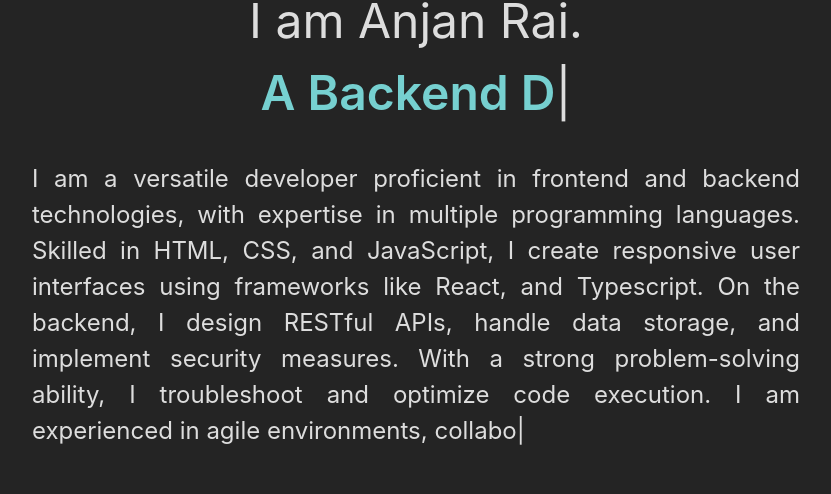
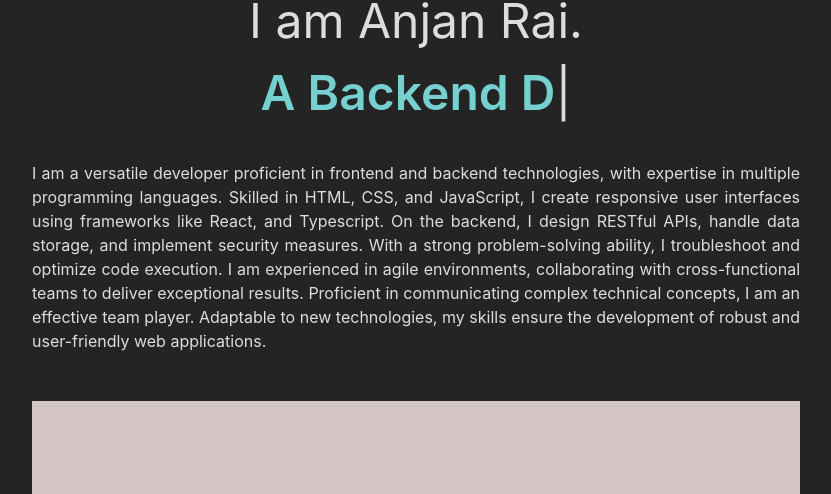
Before and after one commit to Anzanrai/portfolio-react, a React (Vite) app: page / in a window 1280 px wide. Shown: the part 757-1251 px from the top of the page, without its empty margins (224-1055 px from the left). Built offline with nearby package versions, Linux system fonts and the light colour scheme.

Commit message:
changing animation for profile summary

```diff
--- a/src/pages/Home/index.tsx
+++ b/src/pages/Home/index.tsx
@@ -6,12 +6,11 @@ import NavBar from '../../components/NavBar';
 import Board from '../../components/Board';
 import TypedComponent from '../../components/TypedComponent';
 import SocialPanel from '../../components/SocialPanel/index';
+import React from 'react';
 
 const Home = () => {
   const banners = ['A Frontend Developer.', 'A Backend Developer.'];
-  const summary = [
-    'I am a versatile developer proficient in frontend and backend technologies, with expertise in multiple programming languages. Skilled in HTML, CSS, and JavaScript, I create responsive user interfaces using frameworks like React, and Typescript. On the backend, I design RESTful APIs, handle data storage, and implement security measures. With a strong problem-solving ability, I troubleshoot and optimize code execution. I am experienced in agile environments, collaborating with cross-functional teams to deliver exceptional results. Proficient in communicating complex technical concepts, I am an effective team player. Adaptable to new technologies, my skills ensure the development of robust and user-friendly web applications.',
-  ];
+  const summary ='I am a versatile developer proficient in frontend and backend technologies, with expertise in multiple programming languages. Skilled in HTML, CSS, and JavaScript, I create responsive user interfaces using frameworks like React, and Typescript. On the backend, I design RESTful APIs, handle data storage, and implement security measures. With a strong problem-solving ability, I troubleshoot and optimize code execution. I am experienced in agile environments, collaborating with cross-functional teams to deliver exceptional results. Proficient in communicating complex technical concepts, I am an effective team player. Adaptable to new technologies, my skills ensure the development of robust and user-friendly web applications.';
 
   return (
     <div className="home_container">
@@ -32,11 +31,7 @@ const Home = () => {
             />
           </div>
           <div className="summary-content">
-            <TypedComponent
-              typedStrings={summary}
-              typeSpeed={10}
-              backSpeed={50}
-            />
+            <p className='animate__animated animate__fadeInUp'>{summary}</p>
           </div>
         </div>
         <Board />
```
